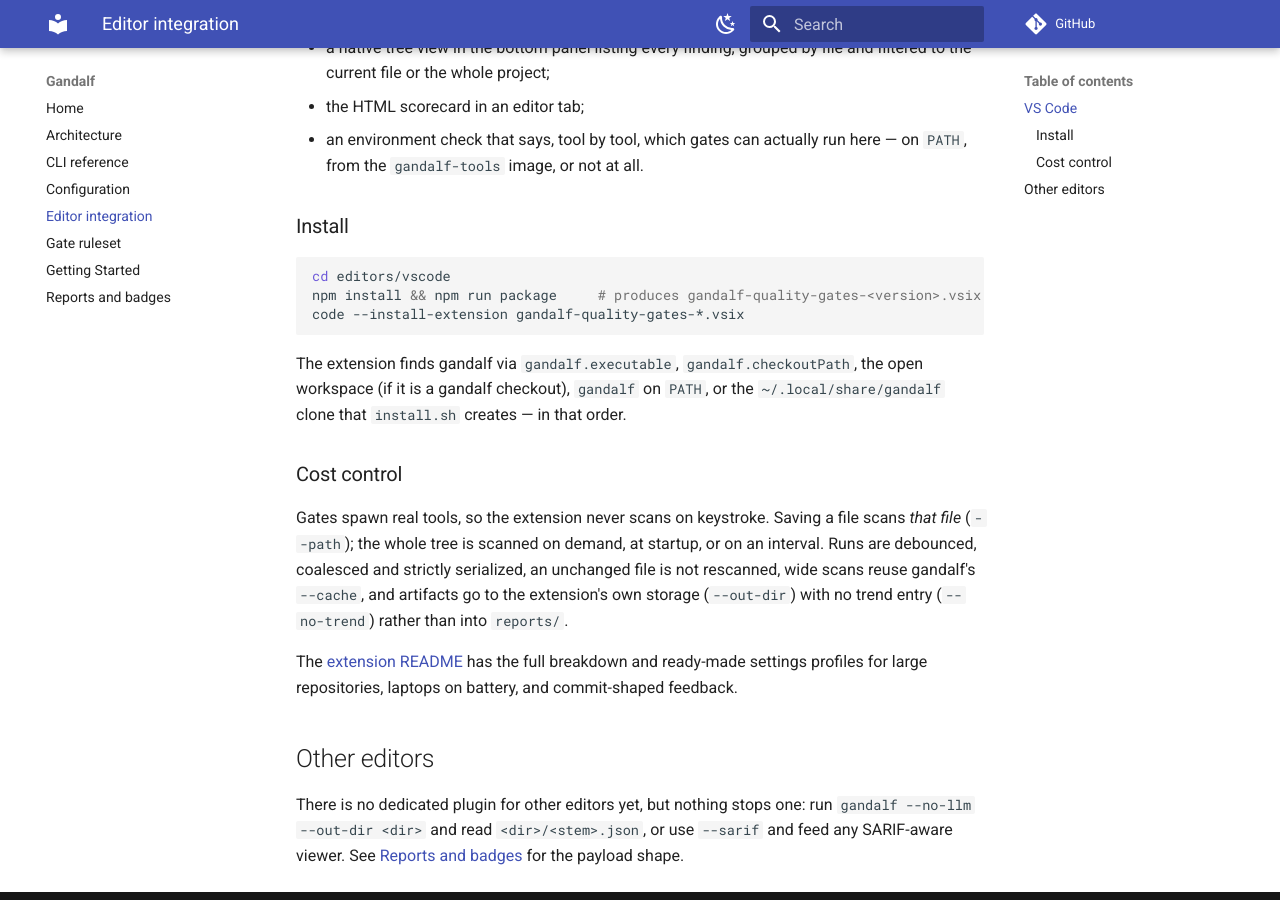
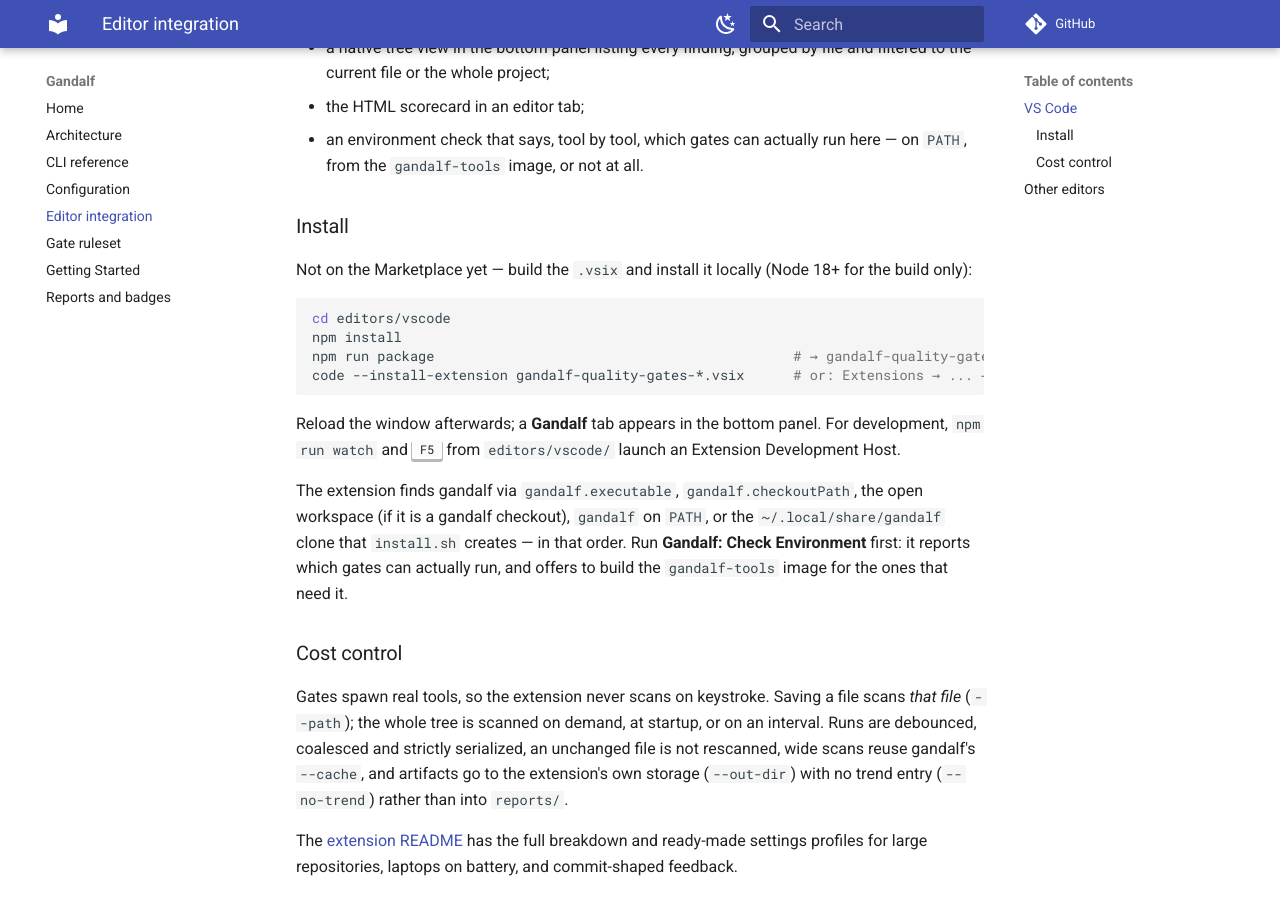
Before and after one commit to fabiocicerchia/gandalf, an MkDocs documentation site: the page built from docs/editors.md, in a window 1280 px wide and 900 px high, scrolled down 364 px. Built offline with MkDocs 1.6.1 and Material for MkDocs 9.7.7, drawn with Linux system fonts in a browser that asks for light colours; comment, search, counter and statistics services are not loaded.

Commit message:
docs(editors): document installing the extension, and ship its legal files
`npm run package` now copies LICENSE and NOTICE from the repository root before
building the .vsix — Apache-2.0 §4 wants both in anything distributed, and a
.vsix is a distribution. They stay out of git rather than being a second copy.

Adds the launch/tasks config so F5 runs the extension from source, which needs
a narrow exception to the repo-wide .vscode/ ignore.

````diff
--- a/docs/editors.md
+++ b/docs/editors.md
@@ -18,15 +18,25 @@ What you get:
 
 ### Install
 
+Not on the Marketplace yet — build the `.vsix` and install it locally (Node 18+
+for the build only):
+
 ```sh
 cd editors/vscode
-npm install && npm run package     # produces gandalf-quality-gates-<version>.vsix
-code --install-extension gandalf-quality-gates-*.vsix
+npm install
+npm run package                                            # → gandalf-quality-gates-<version>.vsix
+code --install-extension gandalf-quality-gates-*.vsix      # or: Extensions → ... → Install from VSIX…
 ```
+
+Reload the window afterwards; a **Gandalf** tab appears in the bottom panel.
+For development, `npm run watch` and <kbd>F5</kbd> from `editors/vscode/` launch
+an Extension Development Host.
 
 The extension finds gandalf via `gandalf.executable`, `gandalf.checkoutPath`,
 the open workspace (if it is a gandalf checkout), `gandalf` on `PATH`, or the
-`~/.local/share/gandalf` clone that `install.sh` creates — in that order.
+`~/.local/share/gandalf` clone that `install.sh` creates — in that order. Run
+**Gandalf: Check Environment** first: it reports which gates can actually run,
+and offers to build the `gandalf-tools` image for the ones that need it.
 
 ### Cost control
 
````
Also changed, not shown: editors/vscode/README.md (+28 -0 lines), 5 other files.
